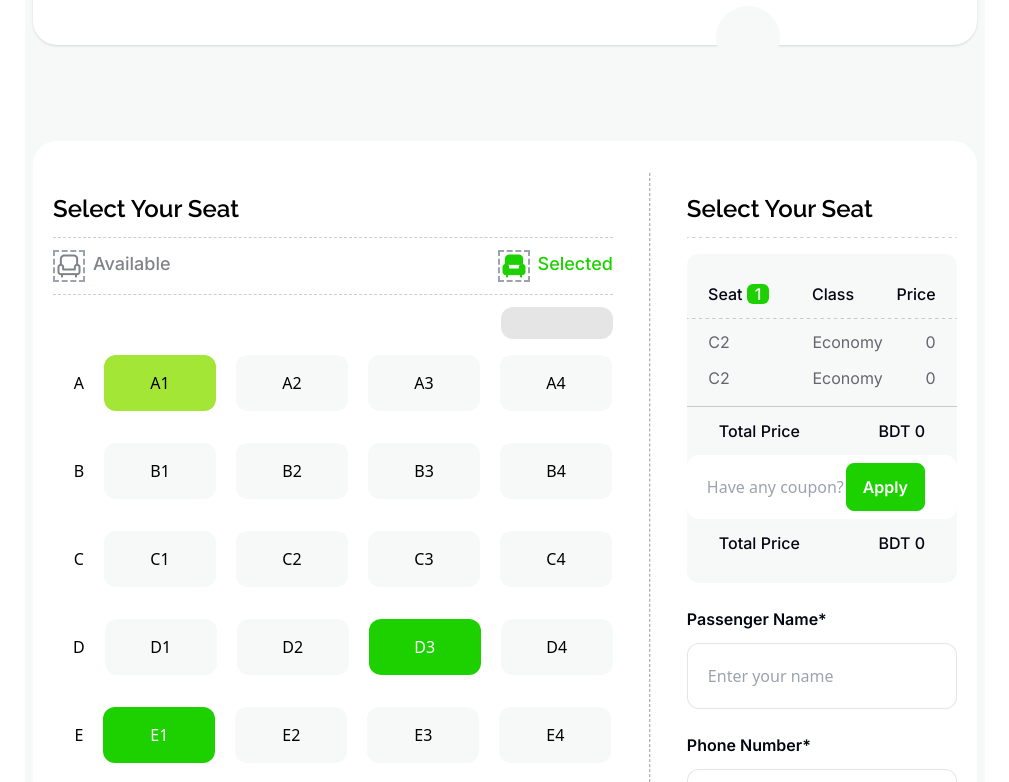
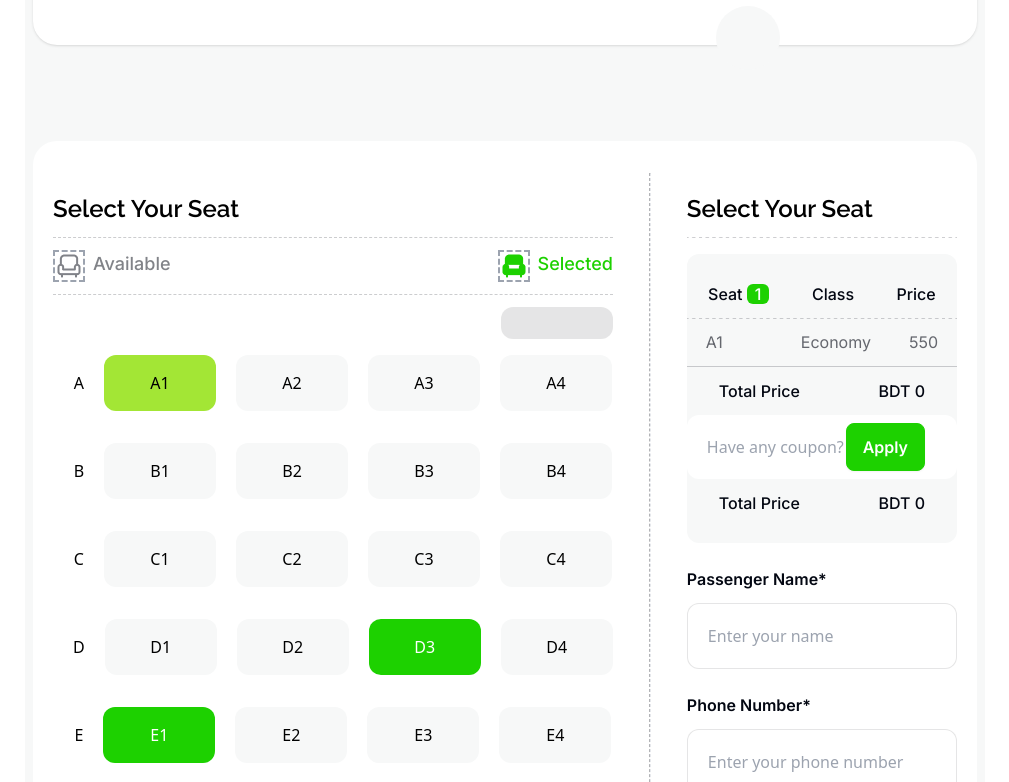
Before and after one commit to gmhridu/ph-tickets, a website built with Vite: page index.html in a window 1280 px wide. Both pictures are taken after a click on the item "A1". Shown: the part 1906-2688 px from the top of the page, without its empty margins (135-1144 px from the left). Built offline with nearby package versions, Linux system fonts and the light colour scheme; files whose address does not match are found by name.

Commit message:
added get price function on select your seat section

```diff
--- a/index.html
+++ b/index.html
@@ -703,12 +703,13 @@
               <div>
                 <img src="./images/line.png" alt="">
               </div>
-              <div class="flex justify-around my-3">
-                <h2 class="font-inter text-base font-normal text-[#03071299] text-center">C2</h2>
-                <h2 class="font-inter text-base font-normal text-[#03071299] text-center pl-10">Economy</h2>
-                <h2 class="font-inter text-base font-normal text-[#03071299] text-center">0</h2>
+              <div id="updated-ticket-info" class="flex justify-around my-3">
+                <p id="seat-number" class="font-inter text-base font-normal text-[#03071299] text-center">C2</p>
+                <p id="seat-Class" class="font-inter text-base font-normal text-[#03071299] text-center pl-10">Economy</p>
+                <p id="count-price" class="font-inter text-base font-normal text-[#03071299] text-center">0</p>
               </div>
-              <div class="flex justify-around mb-4">
+
+              <div class=" hidden flex justify-around mb-4">
                 <h2 class="font-inter text-base font-normal text-[#03071299] text-center">C2</h2>
                 <h2 class="font-inter text-base font-normal text-[#03071299] text-center pl-10">Economy</h2>
                 <h2 class="font-inter text-base font-normal text-[#03071299] text-center">0</h2>
--- a/main.js
+++ b/main.js
@@ -4,7 +4,6 @@ buyTickets.addEventListener("click", function () {
   const seatSelection = document.getElementById("seat-selection");
   seatSelection.scrollIntoView({ behavior: "smooth" });
 });
-
 
 const chooseSeats = document.querySelectorAll(".choose-seats");
 let count = 0;
@@ -16,10 +15,37 @@ for (let seat of chooseSeats) {
     const ticketPrice = document.getElementById("ticket-price");
     const price = ticketPrice.innerText;
     const priceConverted = parseInt(price);
-    console.log(priceConverted);
+    const seats = seat.innerText;
+    const seatClass = document.getElementById("seat-Class");
+    const seatClassText = seatClass.innerText;
 
-    // Update the cart count
+    const seatNumberContainer = document.getElementById("seat-number");
+    const seatClassUpdate = document.getElementById("seat-Class");
+    const countPriceContainer = document.getElementById("count-price");
+    const getDiv = document.getElementById("updated-ticket-info");
+
+    const seatNumberText = document.createElement("p");
+    seatNumberText.innerText = seats;
+
+    const seatClassP = document.createElement("p");
+    seatClassP.innerText = seatClassText;
+
+    const priceUpdate = document.createElement("p");
+    priceUpdate.innerText = priceConverted;
+
+    seatNumberContainer.innerText = "";
+    seatNumberContainer.appendChild(seatNumberText);
+
+    seatClassUpdate.innerText = "";
+    seatClassUpdate.appendChild(seatClassP);
+
+    countPriceContainer.innerText = "";
+    countPriceContainer.appendChild(priceUpdate);
+
+
+
     setInnerText("cart-count", count);
+
     setBgColor(seat);
   });
 }
@@ -28,6 +54,6 @@ function setInnerText(event, value) {
   document.getElementById(event).innerText = value;
 }
 
-function setBgColor(elements) {
-   elements.classList.toggle("bg-lime-400");
+function setBgColor(element) {
+  element.classList.toggle("bg-lime-400");
 }
```
